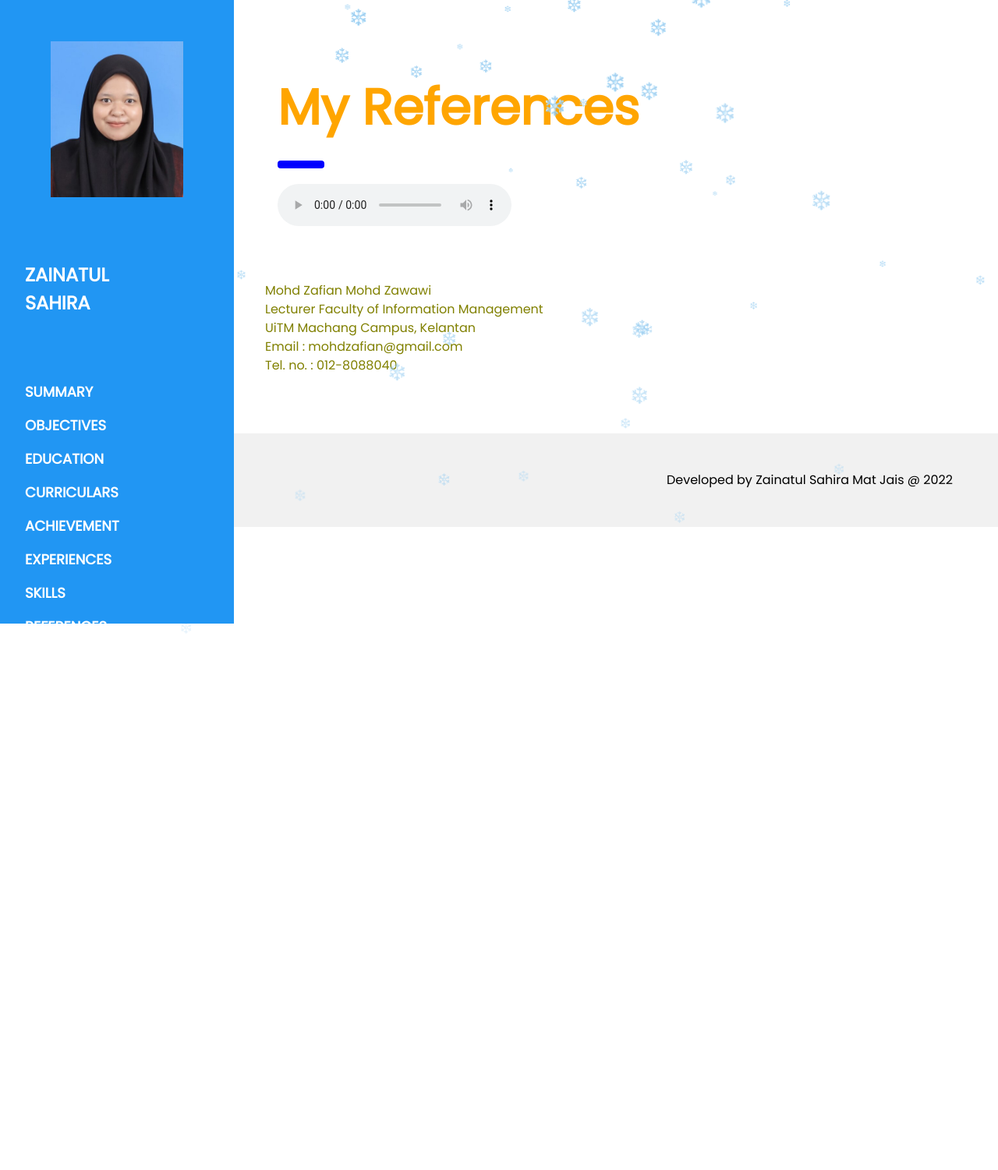
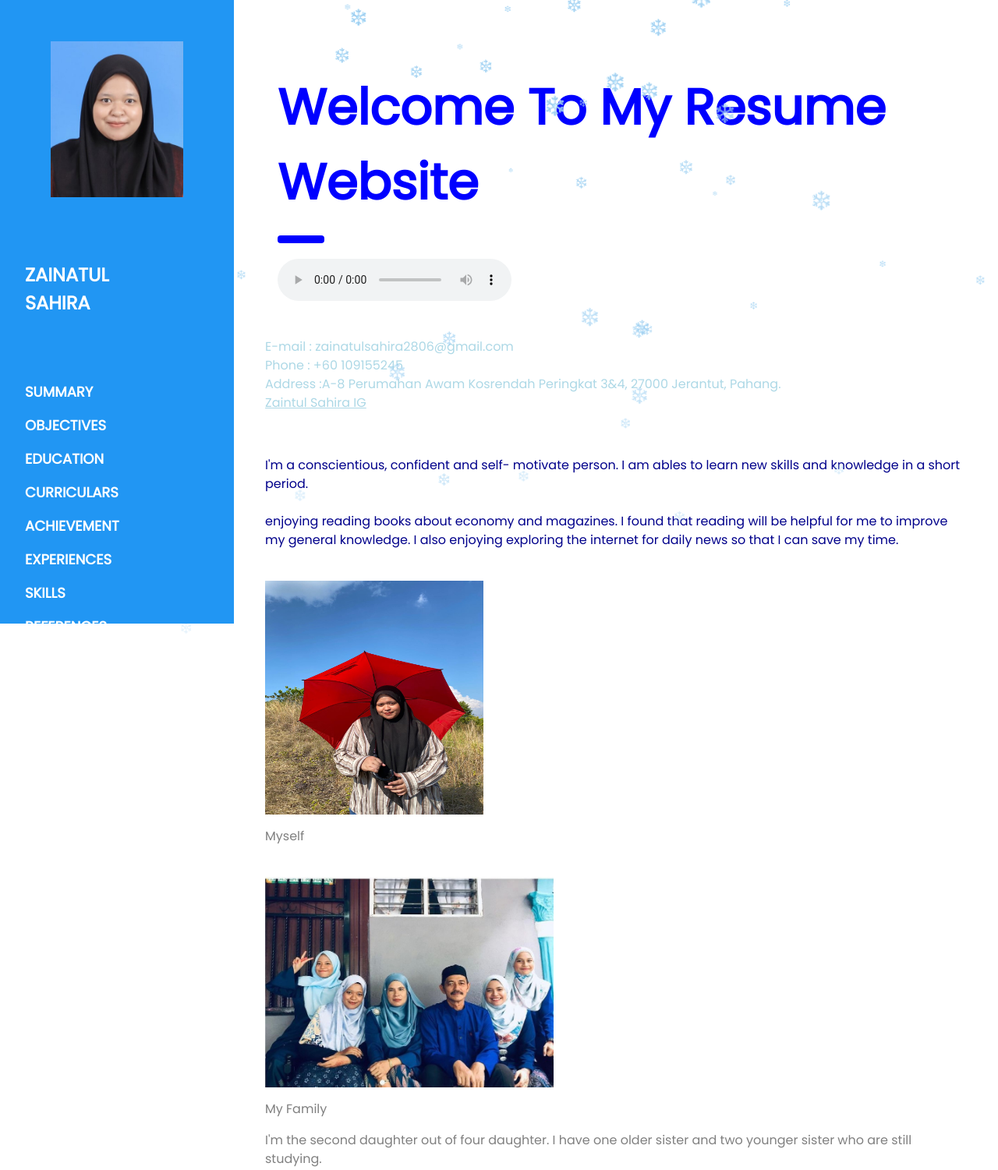
Before and after one commit to zainatulsahira/resume, a plain HTML site: page index.html in a window 1280 px wide. Shown: the top 1501 px of the page at 78% size. Before the commit the page ends 816 px from the top, so only its background shows below. Drawn offline with nearby package versions, Linux system fonts and the light colour scheme.

Commit message:
Add files via upload

```diff
--- a/References.html
+++ b/index.html
@@ -1,6 +1,6 @@
 <!DOCTYPE html>
 <html lang="en">
-<title>References</title>
+<title>Welcome To Zainatul Sahira Website</title>
 <meta charset="UTF-8">
 <meta name="viewport" content="width=device-width, initial-scale=1">
 <link rel="stylesheet" href="https://www.w3schools.com/w3css/4/w3.css">
@@ -76,7 +76,7 @@ body {font-size:16px;}
     <h3 class="w3-padding-64"><b>ZAINATUL<br>SAHIRA</b></h3>
   </div>
   <div class="w3-bar-block">
-   <a href="Index.html" onclick="w3_close()" class="w3-bar-item w3-button w3-hover-white">SUMMARY</a>
+    <a href="index.html" onclick="w3_close()" class="w3-bar-item w3-button w3-hover-white">SUMMARY</a>
     <a href="Objectives.html" onclick="w3_close()" class="w3-bar-item w3-button w3-hover-white">OBJECTIVES</a>
     <a href="Education.html" onclick="w3_close()" class="w3-bar-item w3-button w3-hover-white">EDUCATION</a>
     <a href="Curriculars.html" onclick="w3_close()" class="w3-bar-item w3-button w3-hover-white">CURRICULARS</a>
@@ -101,18 +101,28 @@ body {font-size:16px;}
 
   <!-- Header -->
   <div class="w3-container" style="margin-top:80px" id="showcase">
-    <font color="orange"><h1 class="w3-jumbo"><b>My References</b></h1></font>
+<font color="blue"><h1 class="w3-jumbo"><b>Welcome To My Resume Website</b></h1></font>
     <hr style="width:50px;border:5px solid blue" class="w3-round">
-     <audio controls autostart>
+    <audio controls autostart>
   <source src="sound/intro.mp3">
 </audio>
   </div>
   <br>
-<font color="olive"><p><br>Mohd Zafian Mohd Zawawi
-<br>Lecturer Faculty of Information Management
-<br>UiTM Machang Campus, Kelantan
-<br>Email : mohdzafian@gmail.com
-<br>Tel. no. : 012-8088040</p></font>
+<font color="lightblue"><p>E-mail : zainatulsahira2806@gmail.com
+<br>Phone : +60 109155245
+<br>Address :A-8 Perumahan Awam Kosrendah Peringkat 3&4, 27000 Jerantut, Pahang.
+<br><a href="https://www.instagram.com/zainatulsahira/">Zaintul Sahira IG</a> </p></font>
+<br>
+<font color="darkblue"><p>I'm a conscientious, confident and self- motivate person. I am ables to learn new skills and knowledge in a short period.<br>
+
+<br> enjoying reading books about economy and magazines. I found that reading will be helpful for me to improve my general knowledge. I also enjoying exploring the internet for daily news so that I can save my time.</p></font>
+
+<br><img src="images/myself.jpeg" width="280" height="300">
+<p align="center"><font color="gray"><p> Myself </p>
+
+<br><img src="images/family.jpeg" width="370" height="270">
+<p align="center"><font color="gray"><p> My Family </p>
+I'm the second daughter out of four daughter. I have one older sister and two younger sister who are still studying.
 
   <!-- Modal for full size images on click-->
   <div id="modal01" class="w3-modal w3-black" style="padding-top:0" onclick="this.style.display='none'">
```
Also changed, not shown: Achievement.html (+1 -1 lines), Curriculars.html (+1 -1 lines), Education.html (+1 -1 lines), Experiences.html (+1 -1 lines), Objectives.html (+1 -1 lines), Skills.html (+1 -1 lines).
